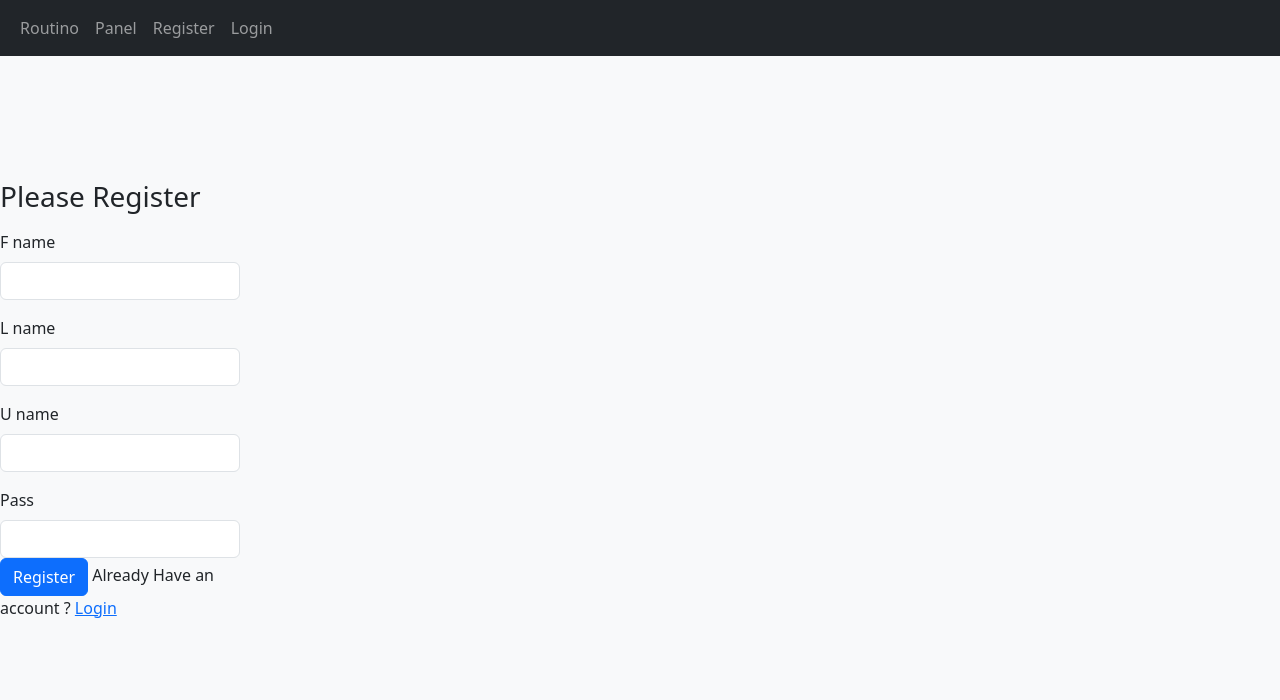
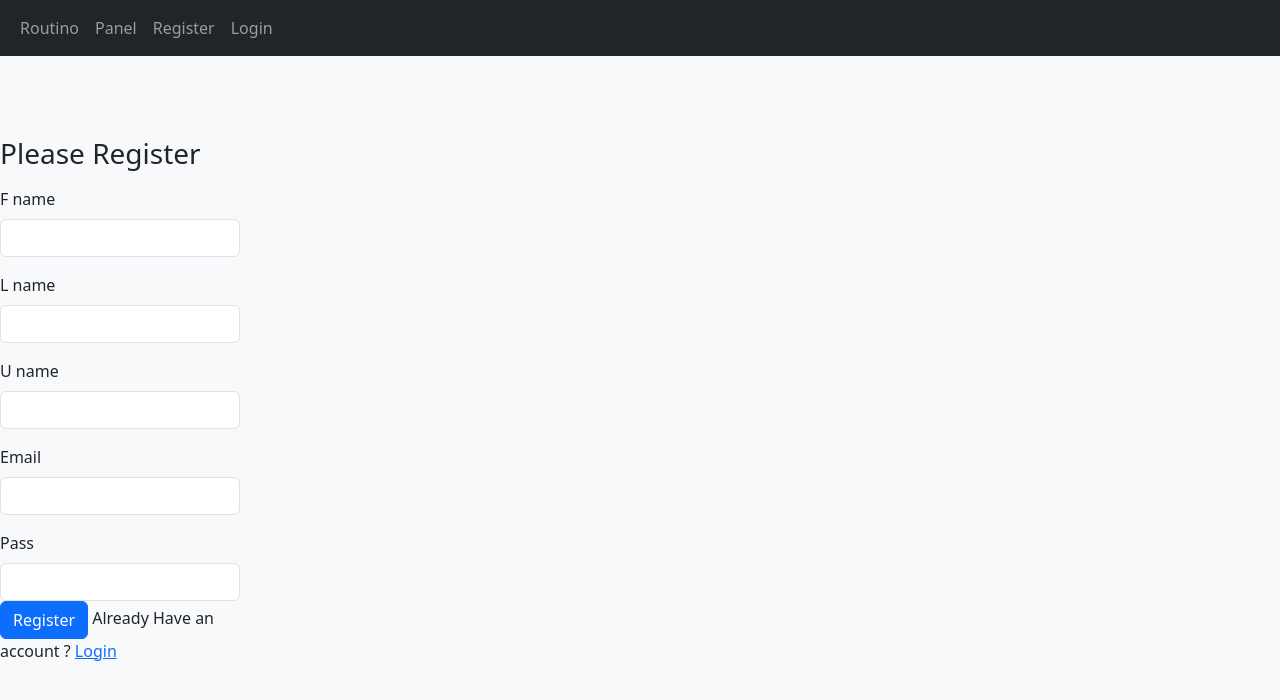
Before and after one commit to pouya-mhb/routino, a Django app: page /register in a window 1280 px wide. Shown: the top 700 px of the page. Run offline with Django 3.2, Linux system fonts and the light colour scheme; some libraries are stand-ins or nearby versions.

Commit message:
add email fiield

```diff
--- a/routino/mvp/Templates/Register.html
+++ b/routino/mvp/Templates/Register.html
@@ -30,6 +30,10 @@
                     required>
             </div>
             <div class="mb-3">
+                <label for="exampleInputEmail1" class="form-label">Email</label>
+                <input name="email" type="email" class="form-control" id="email" aria-describedby="emailHelp" required>
+            </div>
+            <div class="mb-3">
                 <label for="exampleInputPassword1" class="form-label">Pass</label>
                 <input name="password" type="password" class="form-control" id="password" required>
 
```
